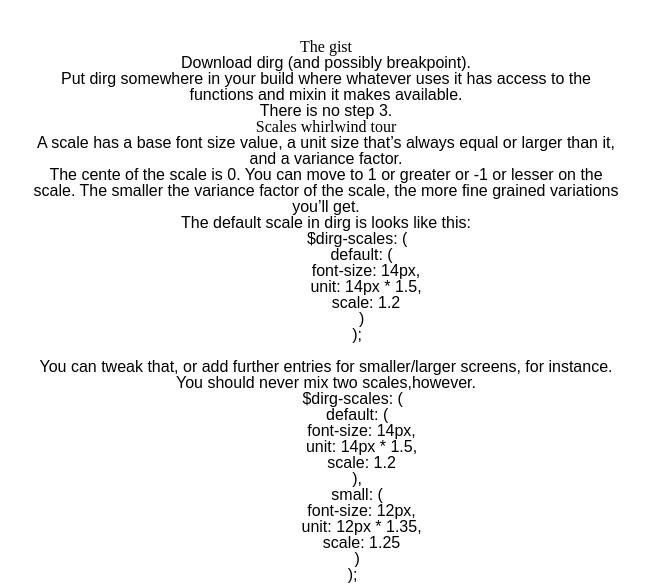
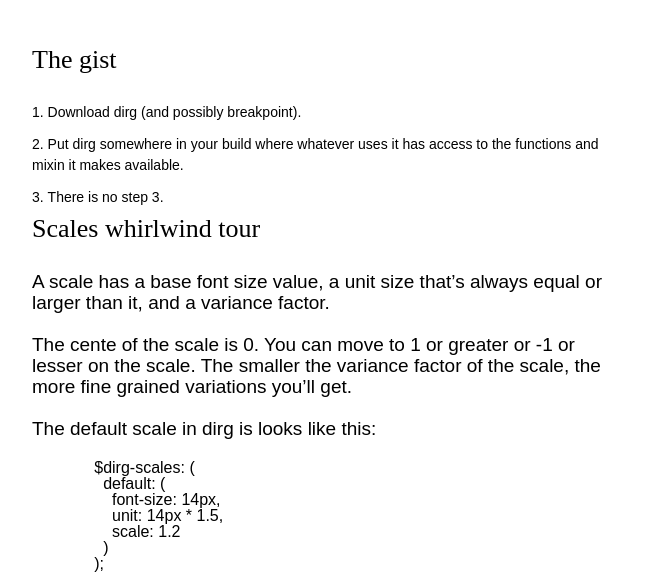
Before and after one commit to juliocesar/dirg, a website: page public/index.html in a window 1280 px wide. Shown: the part 192-777 px from the top of the page, without its empty margins (314-963 px from the left). Drawn offline with nearby package versions, Linux system fonts and the light colour scheme; files that its build step writes are made by us from their sources.

Commit message:
Article linkage and styles

```diff
--- /dev/null
+++ b/src/article.scss
@@ -0,0 +1,29 @@
+// Article
+// =======
+
+.article {
+  text-align: left;
+
+  .heading {
+    @include font-size(2);
+  }
+
+  .paragraph,
+  .ordered-list {
+    margin-top: units(1);
+  }
+
+  .paragraph {
+    @include font-size(1);
+  }
+
+  .strong {
+    font-weight: bold;
+  }
+
+  .ordered-list li {
+    @include font-size(0);
+    list-style: decimal inside;
+    margin-top: units(.5);
+  }
+}
--- a/src/index.scss
+++ b/src/index.scss
@@ -14,3 +14,4 @@
 
 // Elements
 @import 'main-wrapper';
+@import 'article';
```
